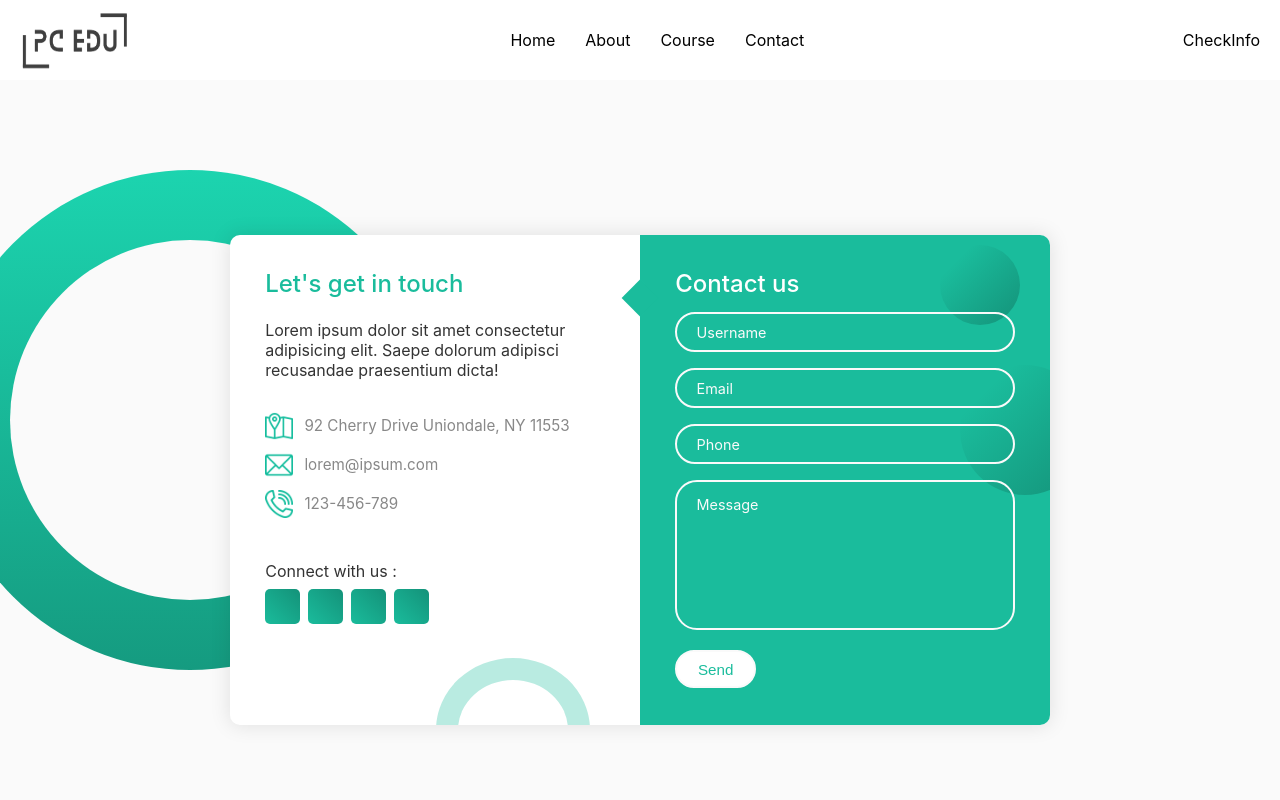
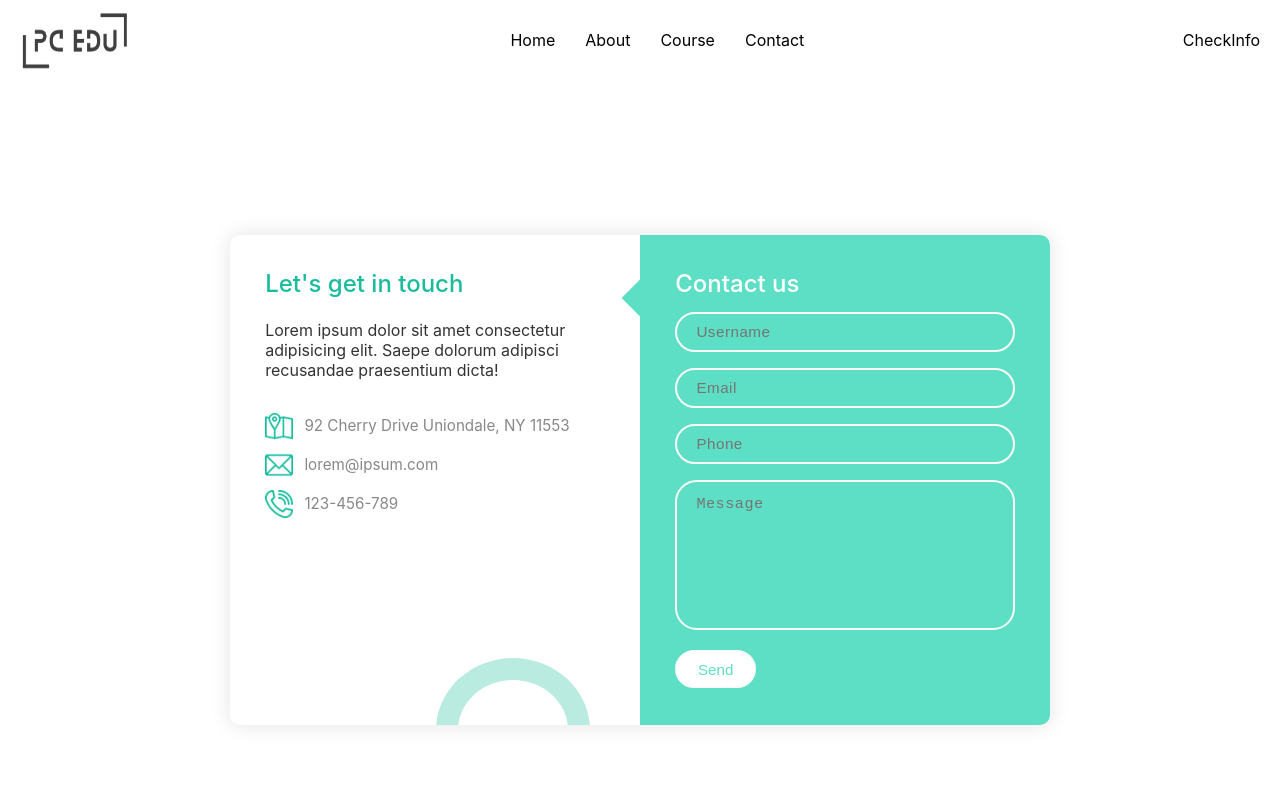
Before and after one commit to prakash-it/College-Management-System, a React (Create React App) app in the folder college/: page /contact in a window 1280 px wide. Shown: the top 800 px of the page. Built offline with nearby package versions, Linux system fonts and the light colour scheme.

Commit message:
front-end-work

```diff
--- a/college/src/Components/Contact.js
+++ b/college/src/Components/Contact.js
@@ -7,7 +7,6 @@ export default function Contact() {
   return (
     <>
        <div class="containerrs">
-      <span class="big-circle"></span>
       <img src="img/shape.png" class="square" alt="" />
       <div class="form">
         <div class="contact-info">
@@ -32,50 +31,27 @@ export default function Contact() {
             </div>
           </div>
 
-          <div class="social-media">
-            <p>Connect with us :</p>
-            <div class="social-icons">
-              <a href="#">
-                <i class="fab fa-facebook-f"></i>
-              </a>
-              <a href="#">
-                <i class="fab fa-twitter"></i>
-              </a>
-              <a href="#">
-                <i class="fab fa-instagram"></i>
-              </a>
-              <a href="#">
-                <i class="fab fa-linkedin-in"></i>
-              </a>
-            </div>
-          </div>
+
         </div>
 
         <div class="contact-form">
           <span class="circle one"></span>
           <span class="circle two"></span>
 
-          <form action="index.html" autocomplete="off">
+          <form >
             <h3 class="title">Contact us</h3>
             <div class="input-container">
-              <input type="text" name="name" class="input" />
-              <label for="">Username</label>
-              <span>Username</span>
+              <input type="text" name="name" class="input" placeholder='Username'/>
+
             </div>
             <div class="input-container">
-              <input type="email" name="email" class="input" />
-              <label for="">Email</label>
-              <span>Email</span>
+              <input type="email" name="email" class="input" placeholder='Email'/>
             </div>
             <div class="input-container">
-              <input type="tel" name="phone" class="input" />
-              <label for="">Phone</label>
-              <span>Phone</span>
+              <input type="tel" name="phone" class="input" placeholder='Phone' />
             </div>
             <div class="input-container textarea">
-              <textarea name="message" class="input"></textarea>
-              <label for="">Message</label>
-              <span>Message</span>
+              <textarea name="message" class="input" placeholder='Message'></textarea>
             </div>
             <input type="submit" value="Send" class="btn" />
           </form>
--- a/college/src/Components/Course.js
+++ b/college/src/Components/Course.js
@@ -7,7 +7,7 @@ export default function Course() {
     <>
       <div className='cos'>
         <h1 className='heads'>Courses We provide</h1>
-        <div class="containerr">
+        <div class="conta">
           <div class="card">
             <h2>Bachelor degree</h2>
             <p>
@@ -30,6 +30,10 @@ A Master's degree course refers to an advanced academic program that allows indi
             <h2>LAW</h2>
             <p>A law course is an educational program that focuses on the study of law and legal principles. These courses are typically offered at universities, colleges, and law schools and are designed to provide students with a comprehensive understanding of the legal system, legal theories, and the practical application of law.</p>
           </div>
+          <div class="card">
+            <h2>Arts and scinece</h2>
+            <p>A law course is an educational program that focuses on the study of law and legal principles. These courses are typically offered at universities, colleges, and law schools and are designed to provide students with a comprehensive understanding of the legal system, legal theories, and the practical application of law.</p>
+          </div>
         </div>
       </div>
 
--- a/college/src/Components/css/About.css
+++ b/college/src/Components/css/About.css
@@ -1,9 +1,9 @@
 
 
 .gallery {
-  --s: 190px; /* control the size */
-  --g: 10px;  /* control the gap */
-  --f: 2.5;   /* control the scale factor */
+  --s: 190px;
+  --g: 10px;
+  --f: 2.5;
   padding-top: 5%;
   display: grid;
   gap: var(--g);
--- a/college/src/Components/css/Home.css
+++ b/college/src/Components/css/Home.css
@@ -133,10 +133,12 @@
 .banner-item-number {
   font-size: 80px;
   margin-bottom: 5px;
+  color: white;
 }
 
 .banner-item-text {
   font-size: 18px;
+  color: white;
 }
 
 
--- a/college/src/Components/css/contactr.css
+++ b/college/src/Components/css/contactr.css
@@ -9,7 +9,7 @@
     width: 100%;
     min-height: 100vh;
     padding: 2rem;
-    background-color: #fafafa;
+
     overflow: hidden;
     display: flex;
     align-items: center;
@@ -29,13 +29,13 @@
   }
 
   .contact-form {
-    background-color: #1abc9c;
+    background-color: #5ddfc5;
     position: relative;
   }
 
   .circle {
     border-radius: 50%;
-    background: linear-gradient(135deg, transparent 20%, #149279);
+    background: linear-gradient(135deg, transparent 20%, #5ddfc5);
     position: absolute;
   }
 
@@ -58,7 +58,7 @@
     position: absolute;
     width: 26px;
     height: 26px;
-    background-color: #1abc9c;
+    background-color: #5ddfc5;
     transform: rotate(45deg);
     top: 50px;
     left: -13px;
@@ -130,7 +130,7 @@
     background-color: #fff;
     border: 2px solid #fafafa;
     font-size: 0.95rem;
-    color: #1abc9c;
+    color: #5ddfc5;
     line-height: 1;
     border-radius: 25px;
     outline: none;
@@ -164,7 +164,7 @@
     opacity: 0;
     transition: 0.3s;
     height: 5px;
-    background-color: #1abc9c;
+    background-color: #5ddfc5;
     top: 50%;
     transform: translateY(-50%);
   }
@@ -217,34 +217,7 @@
     margin-right: 0.7rem;
   }
 
-  .social-media {
-    padding: 2rem 0 0 0;
-  }
 
-  .social-media p {
-    color: #333;
-  }
-
-  .social-icons {
-    display: flex;
-    margin-top: 0.5rem;
-  }
-
-  .social-icons a {
-    width: 35px;
-    height: 35px;
-    border-radius: 5px;
-    background: linear-gradient(45deg, #1abc9c, #149279);
-    color: #fff;
-    text-align: center;
-    line-height: 35px;
-    margin-right: 0.5rem;
-    transition: 0.3s;
-  }
-
-  .social-icons a:hover {
-    transform: scale(1.05);
-  }
 
   .contact-info:before {
     content: "";
@@ -258,16 +231,6 @@
     opacity: 0.3;
   }
 
-  .big-circle {
-    position: absolute;
-    width: 500px;
-    height: 500px;
-    border-radius: 50%;
-    background: linear-gradient(to bottom, #1cd4af, #159b80);
-    bottom: 50%;
-    right: 50%;
-    transform: translate(-40%, 38%);
-  }
 
   .big-circle:after {
     content: "";
--- a/college/src/Components/css/course.css
+++ b/college/src/Components/css/course.css
@@ -9,7 +9,7 @@
     padding-top: 30px;
 }
 
-.containerr {
+.conta {
     display: flex;
     flex-wrap: wrap;
     justify-content: center;
```
